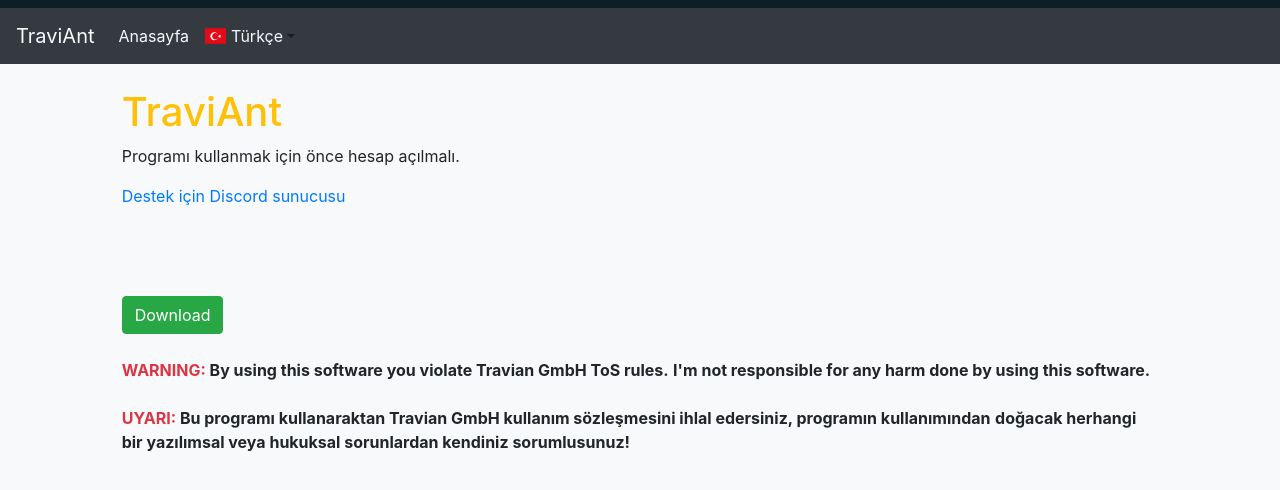
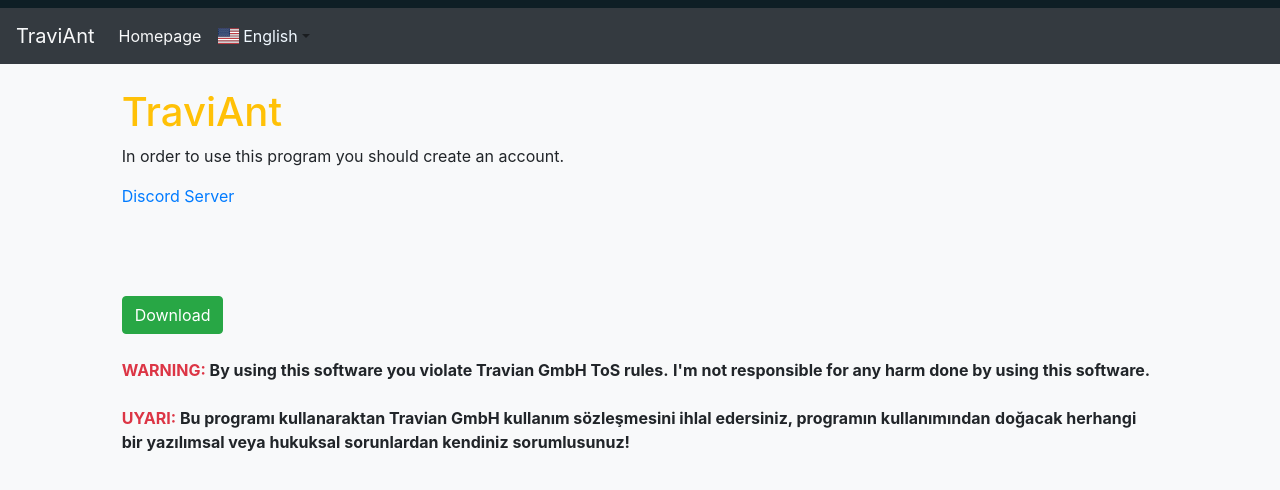
Before and after one commit to karaok1/TraviAnt-website, a website: page dist/index.html in a window 1280 px wide. Drawn offline with nearby package versions, Linux system fonts and the light colour scheme; no server answers.

Commit message:
Change language

```diff
--- a/dist/index.html
+++ b/dist/index.html
@@ -256,12 +256,12 @@
             <div class="collapse navbar-collapse" id="navbarsExample09">
                 <ul class="navbar-nav mr-auto">
                     <li class="nav-item active">
-                        <a class="nav-link text-light" href="#">Anasayfa <span class="sr-only">(current)</span></a>
+                        <a class="nav-link text-light" href="#">Homepage <span class="sr-only">(current)</span></a>
                     </li>
                     <li class="nav-item dropdown">
-                        <a class="nav-link dropdown-toggle" href="https://traviant.netlify.com" id="dropdown09" data-toggle="dropdown" aria-haspopup="true" aria-expanded="false"><span class="flag-icon flag-icon-tr"> </span> <span style="color: aliceblue">Türkçe</span></a>
+                        <a class="nav-link dropdown-toggle" href="https://traviant.netlify.com" id="dropdown09" data-toggle="dropdown" aria-haspopup="true" aria-expanded="false"><span class="flag-icon flag-icon-us"> </span> <span style="color: aliceblue">English</span></a>
                         <div class="dropdown-menu" aria-labelledby="dropdown09">
-                            <a class="dropdown-item" href="#us"><span class="flag-icon flag-icon-us"> </span>  English</a>
+                            <a class="dropdown-item" href="#tr"><span class="flag-icon flag-icon-tr"> </span>  Türkçe</a>
                         </div>
                     </li>
                 </ul>
@@ -283,8 +283,8 @@
                             Simple button that will open the modal.
                         -->
                         <div>
-                            <p>Programı kullanmak için önce hesap açılmalı.</p>
-                            <a href="https://discord.gg/USGAHQ">Destek için Discord sunucusu</a>
+                            <p>In order to use this program you should create an account.</p>
+                            <a href="https://discord.gg/CjErj7H">Discord Server</a>
                         </div>
                         <br>
 
```
